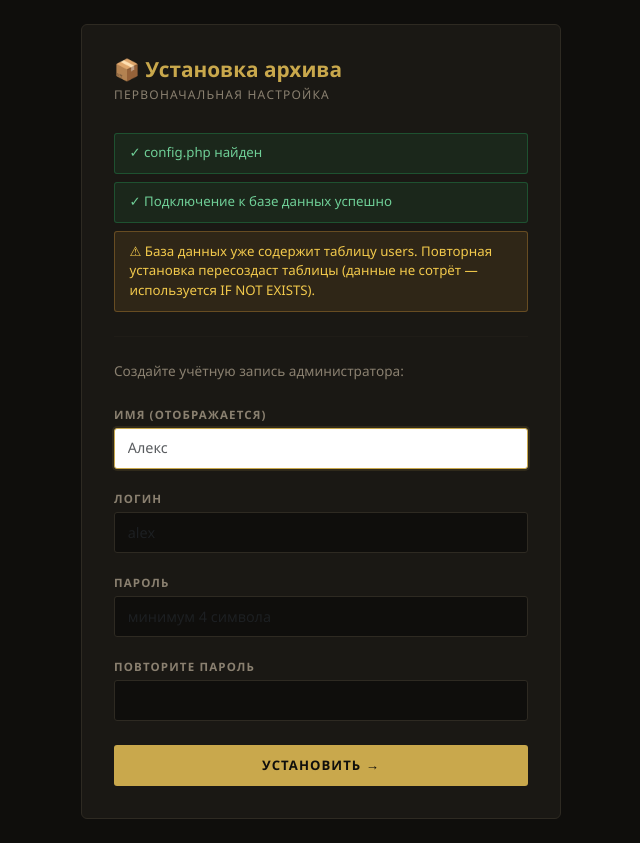
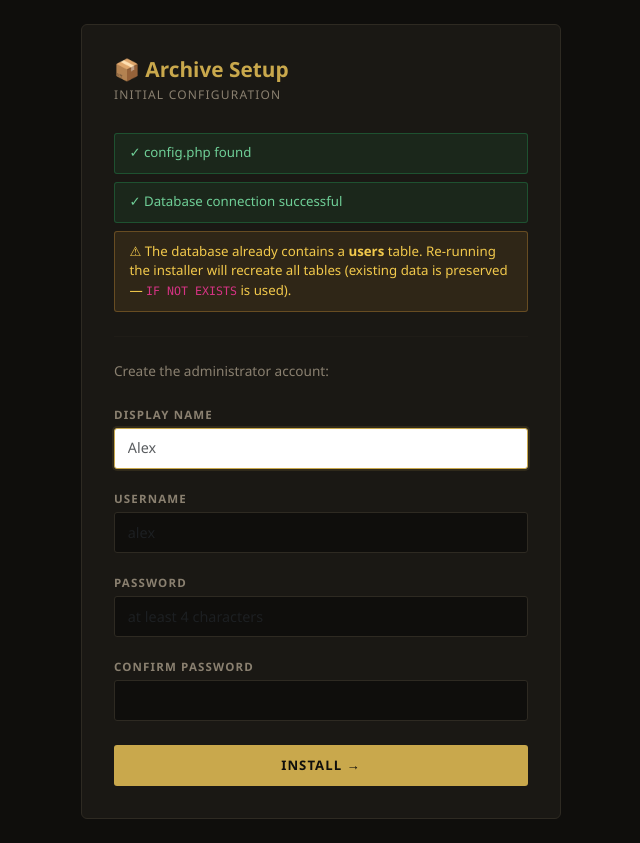
Before and after one commit to alexfreecode/family-video-archive, a PHP site: page /install.php in a window 1280 px wide. Shown: the whole page, without its empty margins (319-959 px from the left). Run offline with PHP 8.4, Linux system fonts and the light colour scheme; data that the repository does not hold is empty.

Commit message:
Add demo mode, fix telegram columns, translate install.php to English
- install.php: translated all UI strings to English, added telegram
  columns to CREATE TABLE users, set admin language='en' on install
- admin.php: fix fatal error when telegram columns missing (all_users)
- login.php, media_add.php: demo mode support (read-only restrictions)
- config.example.php: document DEMO_MODE and telegram settings
- CHANGELOG.md: session 14 notes

Co-Authored-By: Claude Sonnet 4.6 <noreply@anthropic.com>

```diff
--- a/install.php
+++ b/install.php
@@ -1,38 +1,38 @@
 <?php
 /**
- * install.php — первоначальная настройка архива
- * После успешной установки предложит удалить этот файл.
- * Для повторного тестирования просто загрузите файл снова.
+ * install.php — initial setup for the archive
+ * After successful installation it will offer to delete this file.
+ * To re-run the installer simply upload the file again.
  */
 
 $step   = 'check'; // check → install → done
 $errors = [];
 $info   = [];
 
-// ── Шаг: проверка окружения ───────────────────────────────────────────────
+// ── Step: environment check ───────────────────────────────────────────────
 function check_env(): array {
     $errors = [];
     if (!file_exists(__DIR__ . '/config.php')) {
-        $errors[] = 'Файл <strong>config.php</strong> не найден. Скопируйте <code>config.example.php</code> → <code>config.php</code> и заполните данные.';
+        $errors[] = 'File <strong>config.php</strong> not found. Copy <code>config.example.php</code> → <code>config.php</code> and fill in your details.';
     }
     if (!extension_loaded('pdo_mysql')) {
-        $errors[] = 'Расширение PHP <strong>pdo_mysql</strong> не загружено.';
+        $errors[] = 'PHP extension <strong>pdo_mysql</strong> is not loaded.';
     }
     if (!extension_loaded('gd')) {
-        $errors[] = 'Расширение PHP <strong>GD</strong> не загружено (нужно для превью).';
+        $errors[] = 'PHP extension <strong>GD</strong> is not loaded (required for thumbnails).';
     }
     $uploads = __DIR__ . '/uploads/thumbnails';
     if (!is_dir($uploads)) {
         if (!mkdir($uploads, 0755, true)) {
-            $errors[] = 'Не удалось создать папку <strong>uploads/thumbnails/</strong>. Создайте вручную и дайте права 755.';
+            $errors[] = 'Could not create folder <strong>uploads/thumbnails/</strong>. Create it manually and set permissions to 755.';
         }
     } elseif (!is_writable($uploads)) {
-        $errors[] = 'Папка <strong>uploads/thumbnails/</strong> не доступна для записи. Дайте права 755.';
+        $errors[] = 'Folder <strong>uploads/thumbnails/</strong> is not writable. Set permissions to 755.';
     }
     return $errors;
 }
 
-// ── Шаг: подключение к БД ────────────────────────────────────────────────
+// ── Step: database connection ─────────────────────────────────────────────
 function try_connect(): ?PDO {
     if (!file_exists(__DIR__ . '/config.php')) return null;
     require_once __DIR__ . '/config.php';
@@ -48,7 +48,7 @@ function try_connect(): ?PDO {
     }
 }
 
-// ── Шаг: проверка — уже установлено? ─────────────────────────────────────
+// ── Step: check if already installed ─────────────────────────────────────
 function is_installed(PDO $pdo): bool {
     try {
         $pdo->query("SELECT 1 FROM users LIMIT 1");
@@ -58,7 +58,7 @@ function is_installed(PDO $pdo): bool {
     }
 }
 
-// ── Обработка формы установки ─────────────────────────────────────────────
+// ── Handle install form ───────────────────────────────────────────────────
 if ($_SERVER['REQUEST_METHOD'] === 'POST' && isset($_POST['install'])) {
     $step = 'install';
 
@@ -67,10 +67,10 @@ if ($_SERVER['REQUEST_METHOD'] === 'POST' && isset($_POST['install'])) {
     $pass   = $_POST['password'] ?? '';
     $pass2  = $_POST['password2'] ?? '';
 
-    if (!$name)              $errors[] = 'Введите имя администратора.';
-    if (!$login)             $errors[] = 'Введите логин.';
-    if (strlen($pass) < 4)  $errors[] = 'Пароль — минимум 4 символа.';
-    if ($pass !== $pass2)   $errors[] = 'Пароли не совпадают.';
+    if (!$name)              $errors[] = 'Please enter the administrator name.';
+    if (!$login)             $errors[] = 'Please enter a username.';
+    if (strlen($pass) < 4)  $errors[] = 'Password must be at least 4 characters.';
+    if ($pass !== $pass2)   $errors[] = 'Passwords do not match.';
 
     $env_errors = check_env();
     $errors = array_merge($errors, $env_errors);
@@ -78,7 +78,7 @@ if ($_SERVER['REQUEST_METHOD'] === 'POST' && isset($_POST['install'])) {
     if (empty($errors)) {
         $pdo = try_connect();
         if (!$pdo) {
-            $errors[] = 'Не удалось подключиться к базе данных. Проверьте config.php.';
+            $errors[] = 'Could not connect to the database. Please check config.php.';
         } else {
             try {
                 $tables = [
@@ -95,8 +95,13 @@ if ($_SERVER['REQUEST_METHOD'] === 'POST' && isset($_POST['install'])) {
                       `reset_code`    varchar(10)  DEFAULT NULL,
                       `reset_expires` datetime     DEFAULT NULL,
                       `is_active`     tinyint(1)   NOT NULL DEFAULT 1,
-                      `last_seen`     datetime     DEFAULT NULL,
-                      `prev_seen`     datetime     DEFAULT NULL,
+                      `last_seen`             datetime     DEFAULT NULL,
+                      `prev_seen`             datetime     DEFAULT NULL,
+                      `telegram_chat_id`      bigint(20)   DEFAULT NULL,
+                      `telegram_notify`       tinyint(1)   NOT NULL DEFAULT 1,
+                      `telegram_connected_at` datetime     DEFAULT NULL,
+                      `telegram_link_code`    varchar(32)  DEFAULT NULL,
+                      `telegram_link_expires` datetime     DEFAULT NULL,
                       PRIMARY KEY (`id`),
                       UNIQUE KEY `username` (`username`)
                     ) ENGINE=InnoDB DEFAULT CHARSET=utf8mb4 COLLATE=utf8mb4_general_ci",
@@ -245,16 +250,16 @@ if ($_SERVER['REQUEST_METHOD'] === 'POST' && isset($_POST['install'])) {
                 }
                 $pdo->exec('SET FOREIGN_KEY_CHECKS=1');
 
-                // Создаём администратора
+                // Create administrator account
                 $hash = password_hash($pass, PASSWORD_DEFAULT);
                 $pdo->prepare(
-                    "INSERT INTO users (username, display_name, password, color, is_admin, is_active)
-                     VALUES (?, ?, ?, '#c9a84c', 1, 1)"
+                    "INSERT INTO users (username, display_name, password, color, is_admin, is_active, language)
+                     VALUES (?, ?, ?, '#c9a84c', 1, 1, 'en')"
                 )->execute([$login, $name, $hash]);
 
                 $step = 'done';
             } catch (Exception $e) {
-                $errors[] = 'Ошибка при создании таблиц: ' . htmlspecialchars($e->getMessage());
+                $errors[] = 'Error creating tables: ' . htmlspecialchars($e->getMessage());
             }
         }
     }
@@ -262,7 +267,7 @@ if ($_SERVER['REQUEST_METHOD'] === 'POST' && isset($_POST['install'])) {
     if (!empty($errors)) $step = 'check';
 }
 
-// ── Предварительная проверка для отображения формы ───────────────────────
+// ── Pre-check for form display ────────────────────────────────────────────
 $pre_errors = [];
 $db_ok      = false;
 $installed  = false;
@@ -275,12 +280,12 @@ if ($step === 'check' && $_SERVER['REQUEST_METHOD'] !== 'POST') {
         $installed = is_installed($pdo);
     } else {
         if (file_exists(__DIR__ . '/config.php')) {
-            $pre_errors[] = 'Не удалось подключиться к базе данных. Проверьте данные в config.php.';
+            $pre_errors[] = 'Could not connect to the database. Please check the credentials in config.php.';
         }
     }
 }
 
-// ── Удаление файла ────────────────────────────────────────────────────────
+// ── Delete installer file ─────────────────────────────────────────────────
 if (isset($_GET['delete_installer']) && $_GET['delete_installer'] === '1') {
     if (@unlink(__FILE__)) {
         header('Location: index.php');
@@ -289,11 +294,11 @@ if (isset($_GET['delete_installer']) && $_GET['delete_installer'] === '1') {
 }
 ?>
 <!DOCTYPE html>
-<html lang="ru">
+<html lang="en">
 <head>
 <meta charset="UTF-8">
 <meta name="viewport" content="width=device-width, initial-scale=1.0">
-<title>Установка архива</title>
+<title>Archive Setup</title>
 <link href="https://cdnjs.cloudflare.com/ajax/libs/bootstrap/5.3.2/css/bootstrap.min.css" rel="stylesheet">
 <style>
 :root { --bg:#0f0e0c; --surface:#1a1814; --gold:#c9a84c; --gold-light:#e8c97a; --text:#e8e2d4; --text-muted:#8a8070; --border:#2e2a22; }
@@ -318,8 +323,8 @@ h1 { font-size:1.3rem; font-weight:700; color:var(--gold); margin:0 0 0.25rem; }
 <body>
 <div class="box">
 
-  <h1>📦 Установка архива</h1>
-  <div class="subtitle">первоначальная настройка</div>
+  <h1>📦 Archive Setup</h1>
+  <div class="subtitle">initial configuration</div>
 
   <?php if ($step === 'check'): ?>
 
@@ -331,41 +336,41 @@ h1 { font-size:1.3rem; font-weight:700; color:var(--gold); margin:0 0 0.25rem; }
     <?php endforeach; ?>
 
     <?php if (empty($pre_errors)): ?>
-      <div class="ok">✓ config.php найден</div>
+      <div class="ok">✓ config.php found</div>
       <?php if ($db_ok): ?>
-        <div class="ok">✓ Подключение к базе данных успешно</div>
+        <div class="ok">✓ Database connection successful</div>
       <?php endif; ?>
       <?php if ($installed): ?>
-        <div class="warn">⚠ База данных уже содержит таблицу users. Повторная установка пересоздаст таблицы (данные не сотрёт — используется IF NOT EXISTS).</div>
+        <div class="warn">⚠ The database already contains a <strong>users</strong> table. Re-running the installer will recreate all tables (existing data is preserved — <code>IF NOT EXISTS</code> is used).</div>
       <?php endif; ?>
     <?php endif; ?>
 
     <?php if (empty($pre_errors) && $db_ok): ?>
     <hr class="sep">
-    <p style="font-size:0.85rem;color:var(--text-muted);margin-bottom:1.2rem">Создайте учётную запись администратора:</p>
+    <p style="font-size:0.85rem;color:var(--text-muted);margin-bottom:1.2rem">Create the administrator account:</p>
     <form method="POST">
       <div class="mb-3">
-        <label class="form-label">Имя (отображается)</label>
-        <input type="text" name="display_name" class="form-control" placeholder="Алекс" autofocus
+        <label class="form-label">Display name</label>
+        <input type="text" name="display_name" class="form-control" placeholder="Alex" autofocus
                value="<?= htmlspecialchars($_POST['display_name'] ?? '') ?>">
       </div>
       <div class="mb-3">
-        <label class="form-label">Логин</label>
+        <label class="form-label">Username</label>
         <input type="text" name="username" class="form-control" placeholder="alex"
                value="<?= htmlspecialchars($_POST['username'] ?? '') ?>"
                autocomplete="username">
       </div>
       <div class="mb-3">
-        <label class="form-label">Пароль</label>
+        <label class="form-label">Password</label>
         <input type="password" name="password" class="form-control"
-               placeholder="минимум 4 символа" autocomplete="new-password">
+               placeholder="at least 4 characters" autocomplete="new-password">
       </div>
       <div class="mb-3">
-        <label class="form-label">Повторите пароль</label>
+        <label class="form-label">Confirm password</label>
         <input type="password" name="password2" class="form-control" autocomplete="new-password">
       </div>
       <button type="submit" name="install" value="1" class="btn-gold" style="width:100%;margin-top:0.5rem">
-        Установить →
+        Install →
       </button>
     </form>
     <?php endif; ?>
@@ -373,24 +378,24 @@ h1 { font-size:1.3rem; font-weight:700; color:var(--gold); margin:0 0 0.25rem; }
   <?php elseif ($step === 'done'): ?>
 
     <div class="ok" style="font-size:0.9rem;padding:0.9rem">
-      ✅ Установка завершена успешно!<br>
-      <span style="color:var(--text-muted);font-size:0.82rem">Таблицы созданы, администратор добавлен.</span>
+      ✅ Installation completed successfully!<br>
+      <span style="color:var(--text-muted);font-size:0.82rem">Tables created, administrator account added.</span>
     </div>
 
     <div style="margin:1.5rem 0;font-size:0.85rem;color:var(--text-muted);line-height:1.6">
-      Теперь вы можете <a href="login.php" style="color:var(--gold)">войти в систему</a> с указанными данными.
+      You can now <a href="login.php" style="color:var(--gold)">log in</a> with the credentials you just created.
     </div>
 
     <hr class="sep">
     <p style="font-size:0.85rem;color:var(--text-muted);margin-bottom:1rem">
-      Удалить этот файл с сервера?
+      Delete this file from the server?
     </p>
     <div style="display:flex;gap:0.8rem;flex-wrap:wrap">
-      <a href="?delete_installer=1" class="btn-danger-soft">🗑 Удалить install.php</a>
-      <a href="login.php" class="btn-gold" style="text-decoration:none">Войти →</a>
+      <a href="?delete_installer=1" class="btn-danger-soft">🗑 Delete install.php</a>
+      <a href="login.php" class="btn-gold" style="text-decoration:none">Log in →</a>
     </div>
     <p style="font-size:0.75rem;color:var(--text-muted);margin-top:0.8rem">
-      Если оставить файл — можно будет запустить установку повторно для тестирования.
+      If you keep the file, you can re-run the installer at any time for testing.
     </p>
 
   <?php endif; ?>
```
Also changed, not shown: CHANGELOG.md, admin.php (line endings or trailing spaces), config.example.php (line endings or trailing spaces), login.php (line endings or trailing spaces), media_add.php (line endings or trailing spaces).
